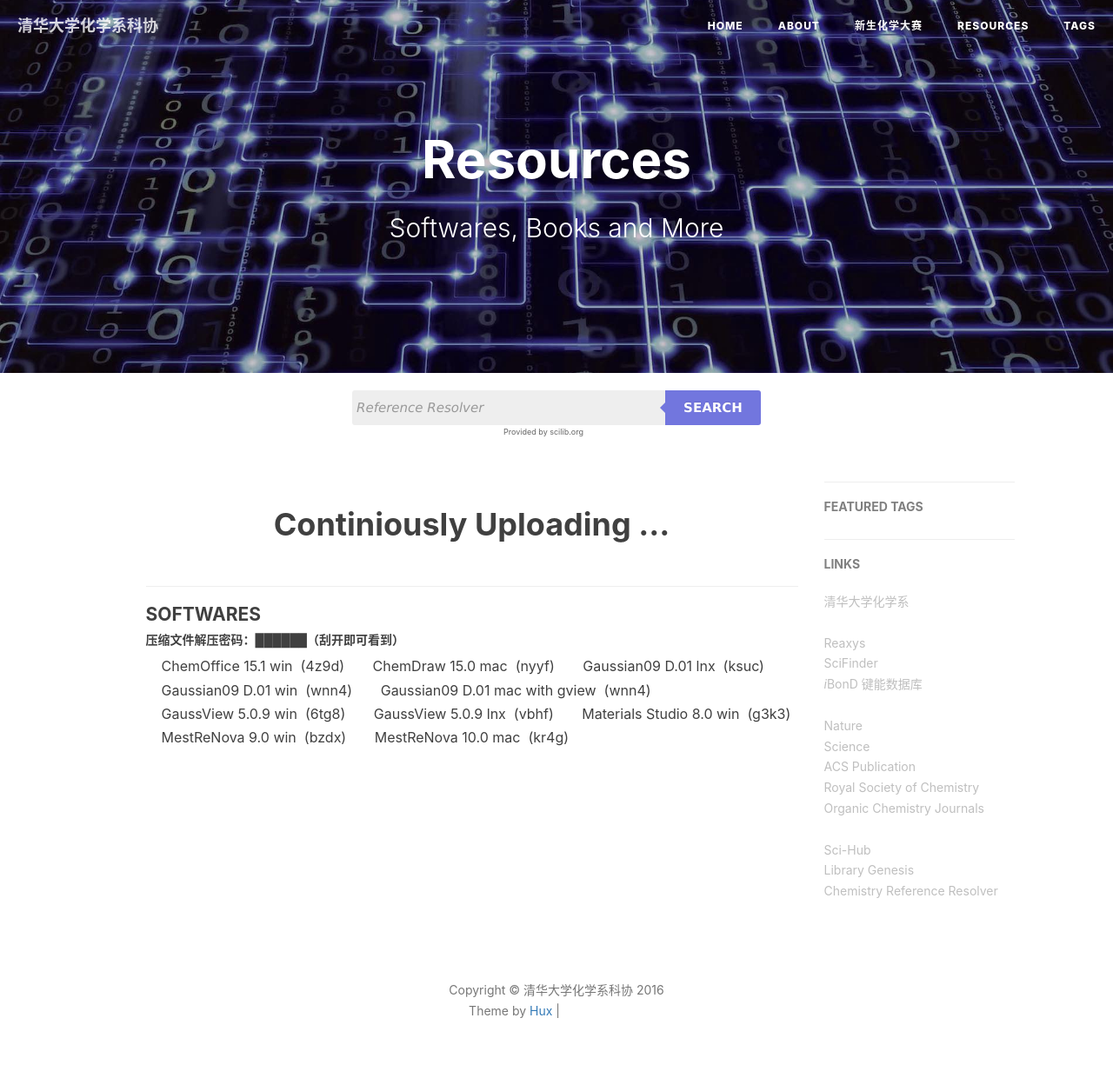
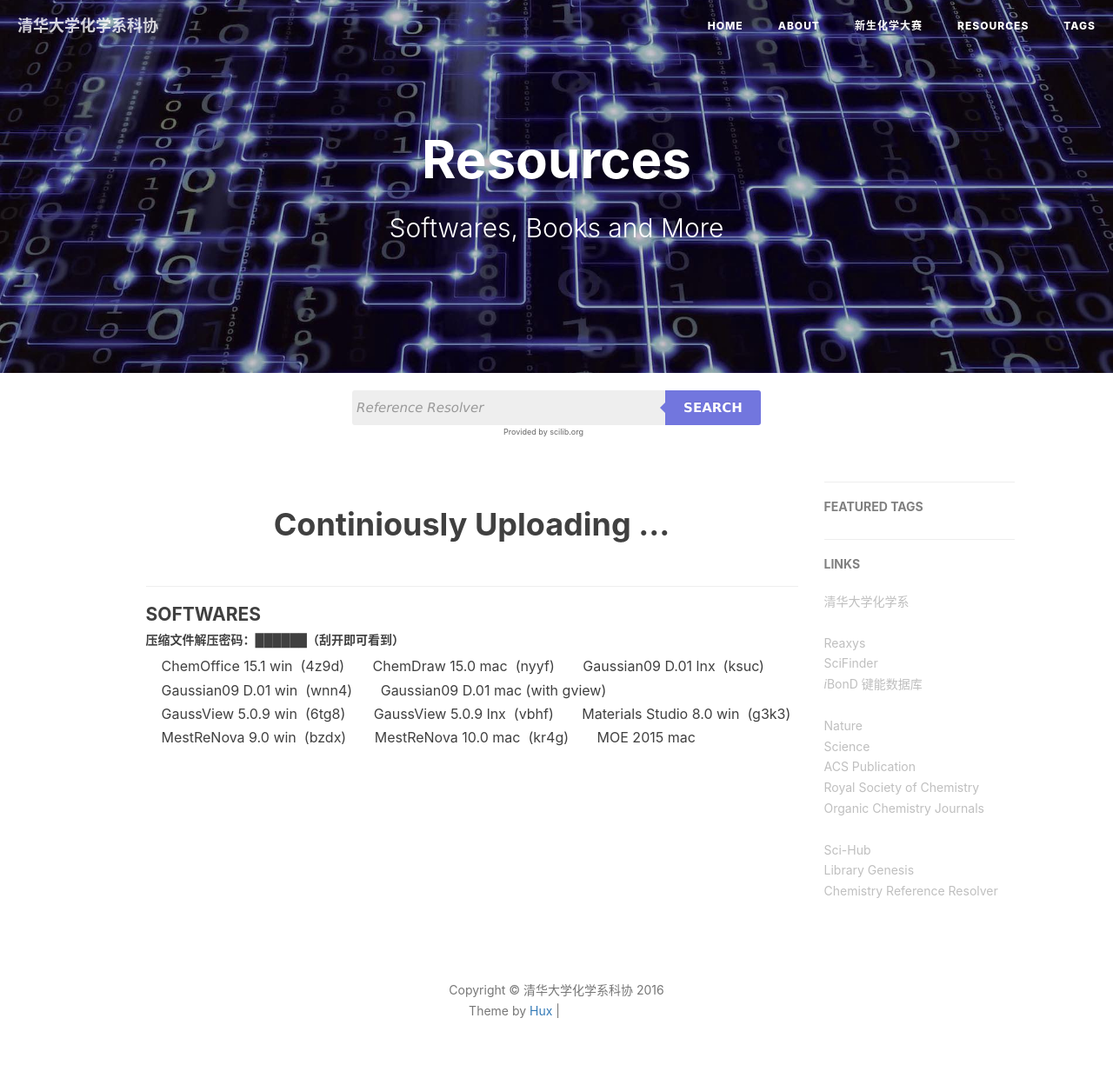
Before and after one commit to THUchemST/thuchemst.github.io, a Jekyll site: the page built from resources.html, in a window 1280 px wide. Shown: the whole page at 87% size. Built offline with Jekyll 4.4.1, drawn with Linux system fonts in a browser that asks for light colours; nearby versions of some CDN libraries; comment, search, counter and statistics services are not loaded; some of the changed lines change nothing that is shown; grey boxes are pictures that could not be loaded.

Commit message:
Software addition 1908281529

```diff
--- a/_config.yml
+++ b/_config.yml
@@ -136,34 +136,43 @@
           code: nyyf
         },{
           title: "Gaussian09 D.01 lnx",
+		  href-in: "Software/Gaussian/G09L-D01.zip",
           href: "http://pan.baidu.com/s/1i4QVVtN",
           code: ksuc
         },{
           title: "Gaussian09 D.01 win",
+		  href-in: "Software/Gaussian/G09W-D01-32bit.zip",
           href: "http://pan.baidu.com/s/1c23FMgS",
           code: wnn4
         },{
-          title: "Gaussian09 D.01 mac with gview",
+          title: "Gaussian09 D.01 mac (with gview)",
           href-in: "Software/Gaussian/G09IM-D01.zip",
-          code: wnn4
         },{
           title: "GaussView 5.0.9 win",
+		  href-in: "Software/Gaussian/GaussianView 5.0.9_win.zip",
           href: "http://pan.baidu.com/s/1hr7vjlM",
           code: 6tg8
         },{
           title: "GaussView 5.0.9 lnx",
+		  href-in: "Software/Gaussian/GaussianView 5.0.9_linux.zip",
           href: "http://pan.baidu.com/s/1kUBYJiR",
           code: vbhf
         },{
           title: "Materials Studio 8.0 win",
+		  href-in: "Software/Materials Studio/Materials_Studio 8.0 WIN.zip",
           href: "http://pan.baidu.com/s/1i4IPsS9",
           code: g3k3
         },{
           title: "MestReNova 9.0 win",
+		  href-in: "Software/Mestrenova/MestReNova 9.0 WIN.zip",
           href: "http://pan.baidu.com/s/1kVhhGLD",
           code: bzdx
         },{
           title: "MestReNova 10.0 mac",
+		  href-in: "Software/Mestrenova/MestReNova 10.0 OSX.zip",
           href: "http://pan.baidu.com/s/1i5nr0ep",
           code: kr4g
+        },{
+          title: "MOE 2015 mac",
+		  href-in: "Software/MOE/MOE2015.zip",
         },]
```
